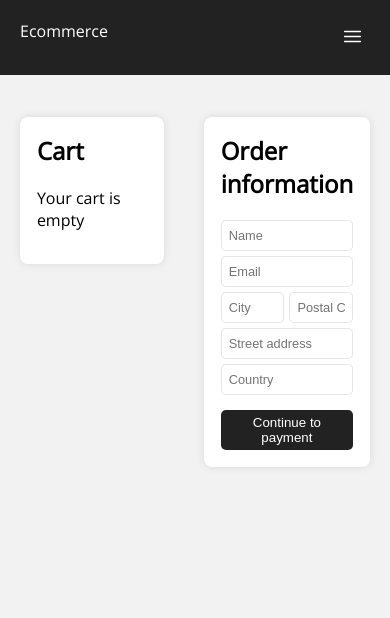
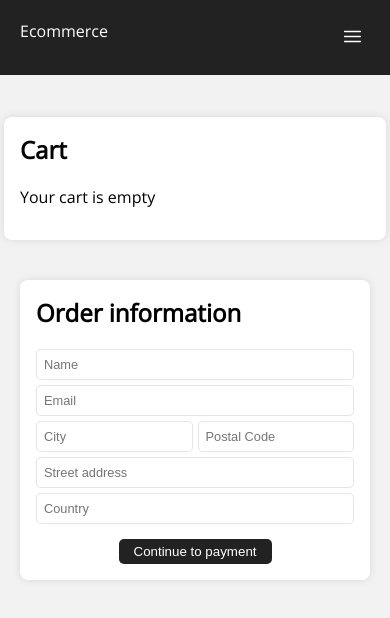
Before and after one commit to Chbmleao/Ecommerce-Front, a Next.js app: page /cart in a window 390 px wide. Shown: the top 618 px of the page. Built offline with nearby package versions, Linux system fonts and the light colour scheme; no server answers; the database is empty.

Commit message:
feat: update responsive styles in cart.js

```diff
--- a/pages/cart.js
+++ b/pages/cart.js
@@ -22,6 +22,11 @@ const ColumnsWrapper = styled.div`
   h2 {
     margin-top: 0;
   }
+  @media (max-width: 768px) {
+    display: flex;
+    flex-direction: column;
+    align-items: center;
+  }
 `;
 
 const Box = styled.div`
@@ -30,11 +35,21 @@ const Box = styled.div`
   padding: 2vh;
   border-radius: 0.5rem;
   box-shadow: 0 0 0.5rem rgba(0,0,0,0.1);
+  @media (max-width: 768px) {
+    padding: 1rem;
+
+  }
 `;
 
 const ScrollableBox = styled(Box)`
   max-height: 75vh;
   overflow: auto;
+  @media (max-width: 768px) {
+    width: 100%;
+    max-height: none;
+    overflow: visible;
+    height: fit-content;
+  }
 `;
 
 const Input = styled.input`
```
